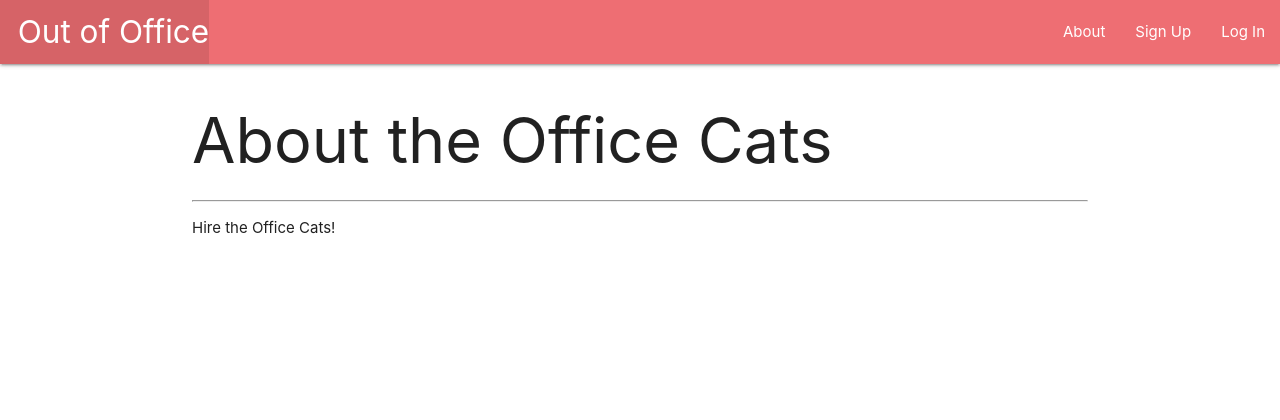
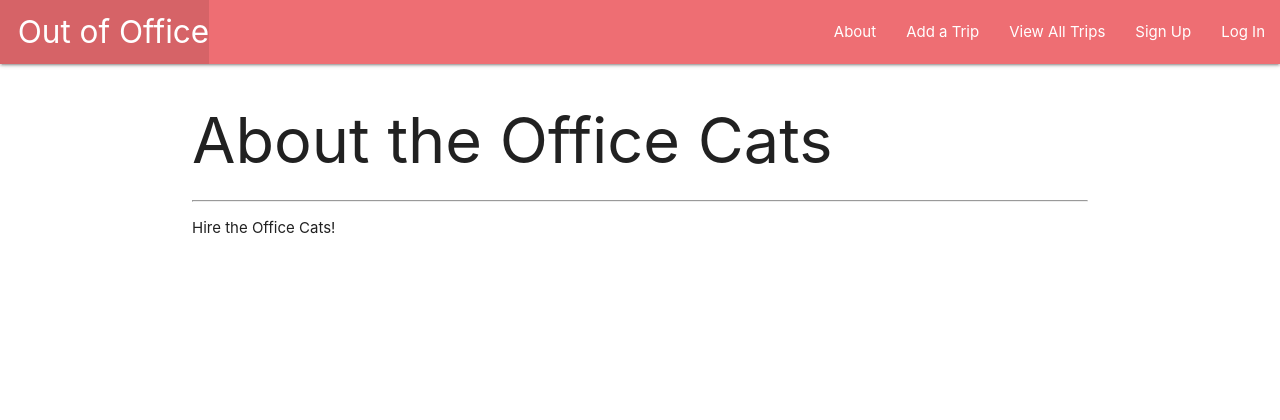
Before and after one commit to HussainBolt/Out-Of-Office, a Django app: page /about/ in a window 1280 px wide. Shown: the top 420 px of the page. Run offline with Django 4.2, Linux system fonts and the light colour scheme.

Commit message:
Add view all trips, add a trip links on nav bar

```diff
--- a/main_app/templates/base.html
+++ b/main_app/templates/base.html
@@ -19,6 +19,11 @@
         </ul>
         <ul class="right">
           <li><a href="/about">About</a></li>
+
+          <!-- to be viewed only after user has been authenticated. Have it out now for testing -->
+          <li><a href="{% url 'trips_create' %}">Add a Trip</a></li>
+          <li><a href="{% url 'index' %}">View All Trips</a></li>
+          <!--                                                                  -->
           {% if user.is_authenticated %}
             <li><a href="{% url 'logout' %}">Log Out</a></li>
           {% else %}
```
